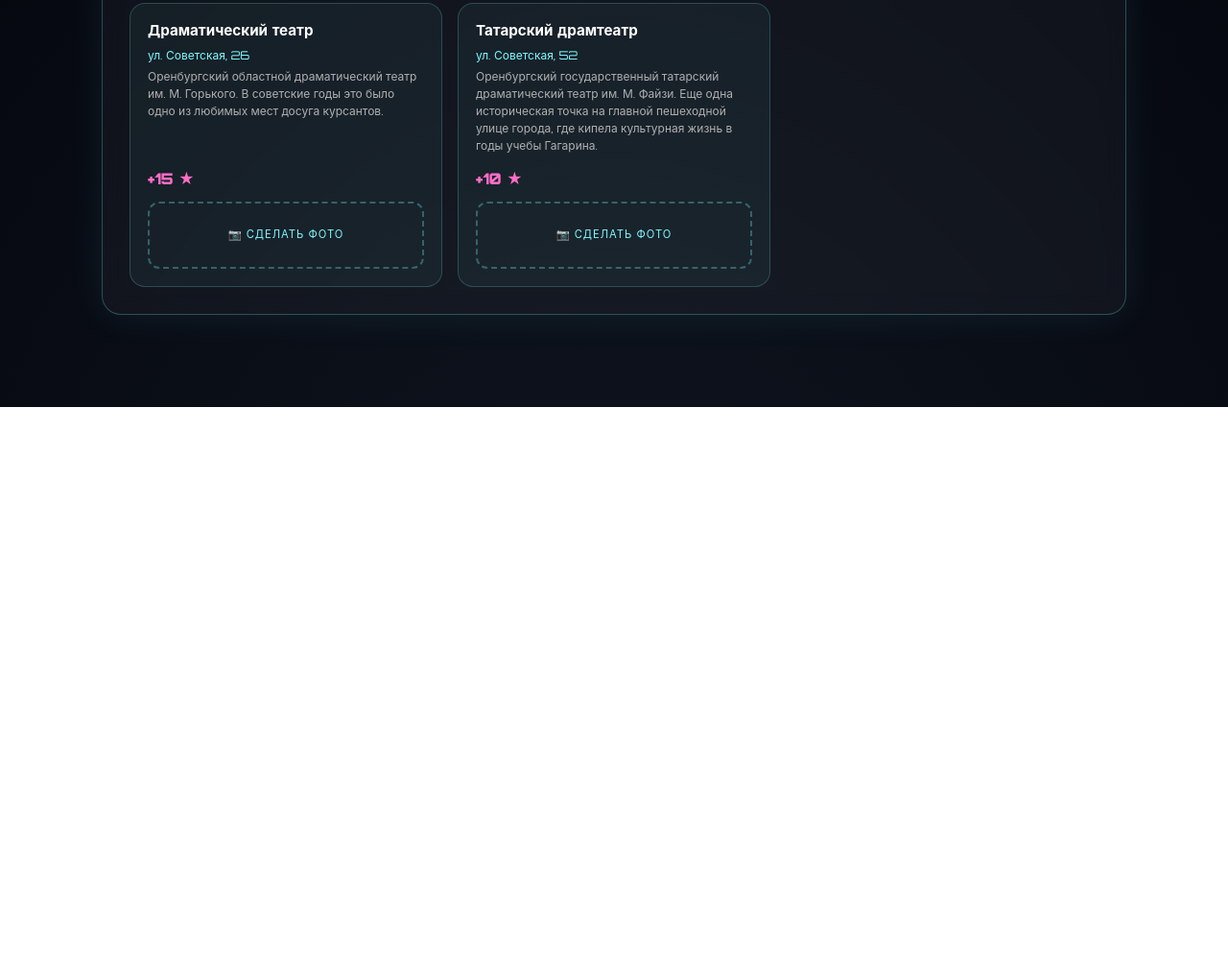
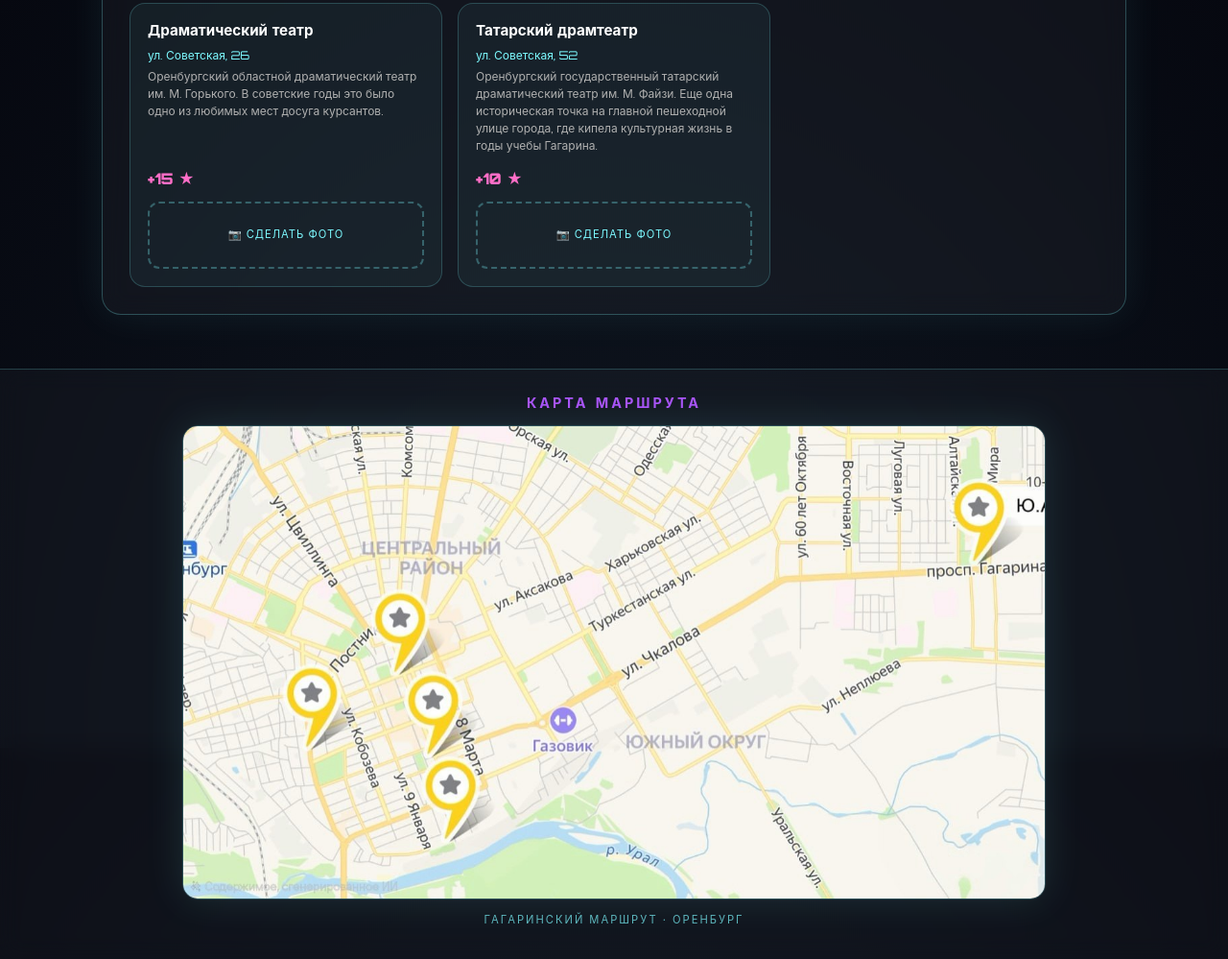
Before and after one commit to degiuo/gagarin, a plain HTML site: page index.html in a window 1280 px wide. Shown: the part 821-1820 px from the top of the page at 96% size. Before the commit the page ends 1245 px from the top, so only its background shows below. Drawn offline with Linux system fonts and the light colour scheme.

Commit message:
Add files via upload

```diff
--- a/index.html
+++ b/index.html
@@ -56,9 +56,9 @@
   /* ============ КОНТЕЙНЕР ============ */
   .container {
     width: 100%;
-    max-width: 1100px; /* Чуть шире для ПК */
+    max-width: 1100px;
     margin: 0 auto;
-    padding: 16px 16px 80px;
+    padding: 16px 16px 32px;
     padding-top: max(16px, env(safe-area-inset-top));
     position: relative;
     z-index: 2;
@@ -158,7 +158,6 @@
   /* ============ СЕТКА ЛОКАЦИЙ ============ */
   .locations-grid {
     display: grid;
-    /* Автоматически: 1 колонка на мобильных, 2 на планшетах, 3 на ПК */
     grid-template-columns: repeat(auto-fill, minmax(280px, 1fr));
     gap: clamp(10px, 3vw, 16px);
   }
@@ -314,9 +313,52 @@
     box-shadow: 0 4px 12px rgba(0,0,0,0.5);
   }
 
-  /* ============ СПЕЦИАЛЬНО ДЛЯ МОБИЛЬНЫХ (Камера вместо проводника) ============ */
+  /* ============ ПОДВАЛ ============ */
+  .site-footer {
+    position: relative;
+    z-index: 2;
+    margin-top: 8px;
+    padding: 24px 16px calc(32px + env(safe-area-inset-bottom));
+    background: rgba(255,255,255,0.03);
+    border-top: 1px solid rgba(125,249,255,0.2);
+    backdrop-filter: blur(12px);
+    -webkit-backdrop-filter: blur(12px);
+  }
+  .footer-inner {
+    max-width: 1100px;
+    margin: 0 auto;
+    text-align: center;
+  }
+  .footer-title {
+    color: #a855f7;
+    font-size: clamp(0.7rem, 2.5vw, 0.9rem);
+    letter-spacing: 3px;
+    font-weight: 700;
+    margin-bottom: 14px;
+  }
+  .footer-map {
+    border-radius: 16px;
+    overflow: hidden;
+    border: 1px solid rgba(125,249,255,0.25);
+    box-shadow: 0 0 40px rgba(125,249,255,0.12);
+    max-width: 900px;
+    margin: 0 auto;
+  }
+  .footer-map img {
+    display: block;
+    width: 100%;
+    height: auto;
+  }
+  .footer-note {
+    margin-top: 14px;
+    color: #7df9ff;
+    font-size: clamp(0.55rem, 2vw, 0.7rem);
+    letter-spacing: 2px;
+    opacity: 0.7;
+  }
+
+  /* ============ СПЕЦИАЛЬНО ДЛЯ МОБИЛЬНЫХ ============ */
   @media (max-width: 768px) {
-    /* На телефонах клик по зоне сразу открывает камеру */
     input[type="file"] {
       capture: environment;
     }
@@ -349,6 +391,17 @@
       <div class="locations-grid" id="locations"></div>
     </div>
   </div>
+
+  <!-- ============ ПОДВАЛ ============ -->
+  <footer class="site-footer">
+    <div class="footer-inner">
+      <p class="footer-title">КАРТА МАРШРУТА</p>
+      <div class="footer-map">
+        <img src="map.jpg" alt="Карта Гагаринского маршрута в Оренбурге" loading="lazy">
+      </div>
+      <p class="footer-note">ГАГАРИНСКИЙ МАРШРУТ · ОРЕНБУРГ</p>
+    </div>
+  </footer>
 
   <div class="photo-viewer" id="photoViewer">
     <button class="close" onclick="closePhotoViewer()">✕</button>
@@ -447,12 +500,10 @@ function renderLocations() {
     `;
   }).join('');
 
-  // Обработчики фото-зон
   document.querySelectorAll('.photo-zone').forEach(zone => {
     const locId = parseInt(zone.dataset.loc);
     const input = zone.querySelector('input');
 
-    // Клик по зоне
     zone.addEventListener('click', (e) => {
       if (e.target.tagName === 'INPUT') return;
       if (zone.classList.contains('has-photo')) {
@@ -462,7 +513,6 @@ function renderLocations() {
       }
     });
 
-    // Изменение файла
     input.addEventListener('change', (e) => {
       const file = e.target.files[0];
       if (!file) return;
```
Also changed, not shown: map.jpg (added).
